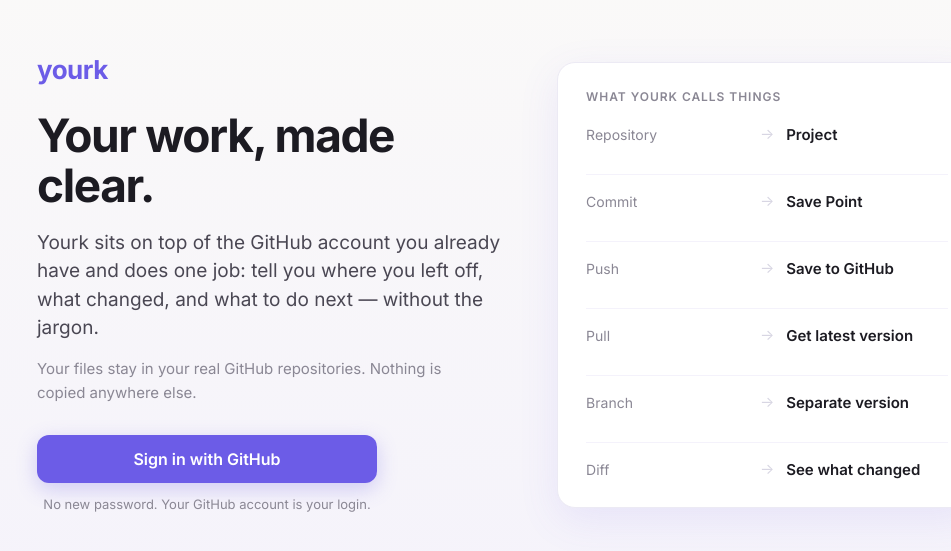
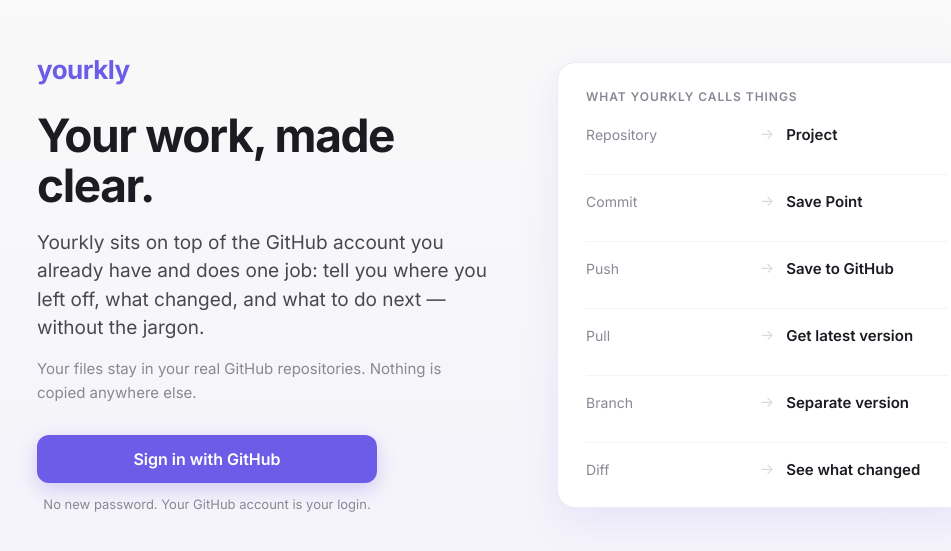
Before and after one commit to Naylahknee/plainly, a React (Vite) app: page / in a window 1280 px wide. Shown: the part 115-666 px from the top of the page, without its empty margins (133-1084 px from the left). Built offline with nearby package versions, Linux system fonts and the light colour scheme; no server answers.

Commit message:
Adopt Yourkly brand and domain redirects

```diff
--- a/index.html
+++ b/index.html
@@ -3,7 +3,7 @@
   <head>
     <meta charset="UTF-8" />
     <meta name="viewport" content="width=device-width, initial-scale=1.0, viewport-fit=cover" />
-    <title>yourk</title>
+    <title>Yourkly</title>
     <link rel="preconnect" href="https://fonts.googleapis.com" />
     <link rel="preconnect" href="https://fonts.gstatic.com" crossorigin />
     <!-- 700 is the design's heading weight — without it the browser fakes bold. -->
--- a/src/App.jsx
+++ b/src/App.jsx
@@ -130,7 +130,7 @@
   if (auth.loading) {
     return (
       <div className="loading-screen">
-        <div className="wordmark">yourk</div>
+        <div className="wordmark">yourkly</div>
       </div>
     )
   }
--- a/src/components/AppShell.jsx
+++ b/src/components/AppShell.jsx
@@ -53,7 +53,7 @@
       : pathname.startsWith('/activity') ? 'Timeline'
         : pathname.startsWith('/help') ? 'Help'
           : pathname.startsWith('/account') ? 'Account'
-            : 'yourk'
+            : 'yourkly'
 
   const user = auth?.user
   const avatarUrl = user?.avatar_url
@@ -75,7 +75,7 @@
         ) : (
           <button className="shell-mobilebar-back" onClick={() => navigate(-1)} aria-label="Go back" type="button">‹</button>
         )}
-        <Link to={isHome ? '/' : pathname} className="shell-mobilebar-brand" aria-label={isHome ? 'Yourk home' : mobileTitle}>
+        <Link to={isHome ? '/' : pathname} className="shell-mobilebar-brand" aria-label={isHome ? 'Yourkly home' : mobileTitle}>
           <span className={isHome ? 'wordmark' : 'shell-mobilebar-title'}>{mobileTitle}</span>
           {!isHome && <span className="shell-mobilebar-subtitle">Your work, made clear.</span>}
         </Link>
@@ -85,8 +85,8 @@
       {/* ── Sidebar ─────────────────────────────────────────────────── */}
       <nav id="plainly-nav" className="shell-sidebar" aria-label="Main navigation">
         {/* Wordmark */}
-        <Link to="/" className="shell-wordmark" aria-label="Yourk home">
-          <span className="wordmark">yourk</span>
+        <Link to="/" className="shell-wordmark" aria-label="Yourkly home">
+          <span className="wordmark">yourkly</span>
           <span className="shell-tagline">Your work, made clear.</span>
         </Link>
 
--- a/src/pages/AuthCallback.jsx
+++ b/src/pages/AuthCallback.jsx
@@ -43,7 +43,7 @@
 
   return (
     <div className="loading-screen">
-      <div className="wordmark">yourk</div>
+      <div className="wordmark">yourkly</div>
       <p className="loading-text">Signing you in…</p>
     </div>
   )
--- a/src/pages/Welcome.jsx
+++ b/src/pages/Welcome.jsx
@@ -57,10 +57,10 @@
     <div className="welcome-page">
       <div className="welcome-grid">
         <div>
-          <div className="welcome-wordmark">yourk</div>
+          <div className="welcome-wordmark">yourkly</div>
           <h1 className="welcome-title">Your work, made clear.</h1>
           <p className="welcome-lead">
-            Yourk sits on top of the GitHub account you already have and does one job:
+            Yourkly sits on top of the GitHub account you already have and does one job:
             tell you where you left off, what changed, and what to do next — without the jargon.
           </p>
           <p className="welcome-note">
@@ -69,7 +69,7 @@
 
           {authError === 'state_mismatch' ? (
             <p className="error-box welcome-error">
-              Yourk couldn't confirm that sign-in started here, so it stopped. Nothing was
+              Yourkly couldn't confirm that sign-in started here, so it stopped. Nothing was
               lost — press the button below to start again.
             </p>
           ) : authError ? (
@@ -80,14 +80,14 @@
 
           {startFailed && (
             <p className="error-box welcome-error">
-              Yourk could not start the secure sign-in check. Please try again.
+              Yourkly could not start the secure sign-in check. Please try again.
             </p>
           )}
 
           {disconnectFailed && (
             <p className="error-box welcome-error">
-              You're signed out on this computer, but Yourk couldn't reach GitHub to
-              disconnect. GitHub may still list Yourk as connected — you can remove it at{' '}
+              You're signed out on this computer, but Yourkly couldn't reach GitHub to
+              disconnect. GitHub may still list Yourkly as connected — you can remove it at{' '}
               <a href="https://github.com/settings/applications" target="_blank" rel="noopener noreferrer">
                 github.com/settings/applications
               </a>.
@@ -111,7 +111,7 @@
         </div>
 
         <div className="welcome-card">
-          <div className="welcome-card-label">What Yourk calls things</div>
+          <div className="welcome-card-label">What Yourkly calls things</div>
           <div className="welcome-rows">
             {TRANSLATIONS.map(([github, plain], i) => (
               <div key={github}>
```
Also changed, not shown: vercel.json.
